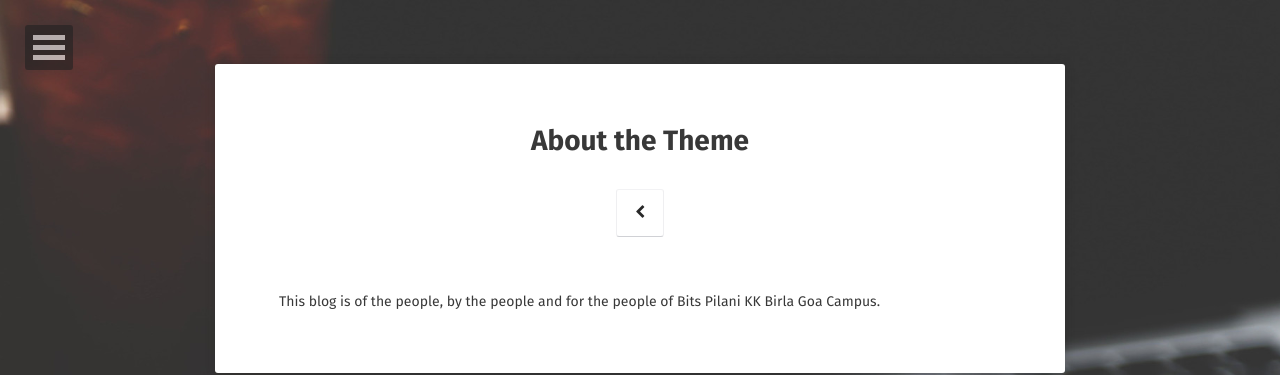
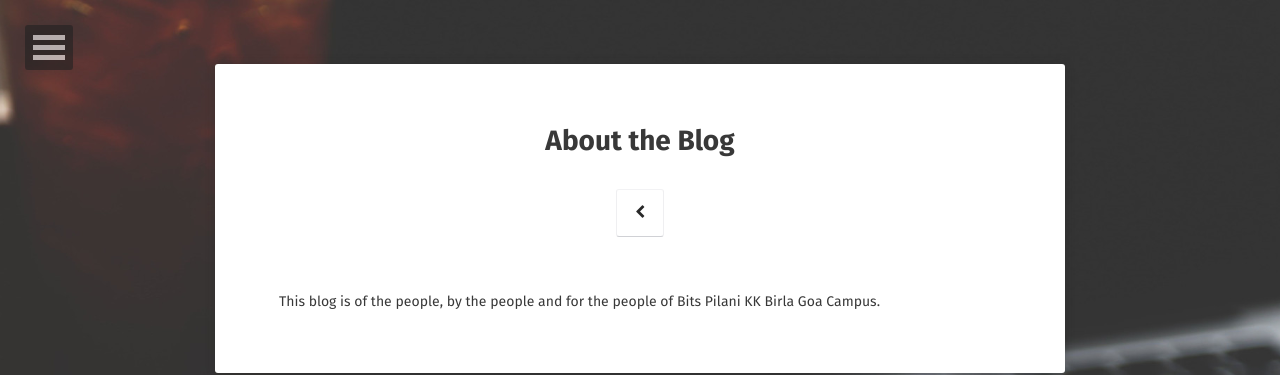
Before and after one commit to asciibitsgoa/asciibitsgoa.github.io, a Jekyll site: the page built from about/index.md, in a window 1280 px wide. Shown: the top 375 px of the page. Built offline with Jekyll 4.4.1, drawn with Linux system fonts in a browser that asks for light colours; some web fonts are replaced.

Commit message:
fixed about page

```diff
--- a/about/index.md
+++ b/about/index.md
@@ -1,7 +1,7 @@
 ---
 layout: page
-title: About the Theme
-tags: [about, Jekyll, theme, moon]
+title: About the Blog
+tags: [about]
 date: 2016-03-21
 comments: false
 ---
```
